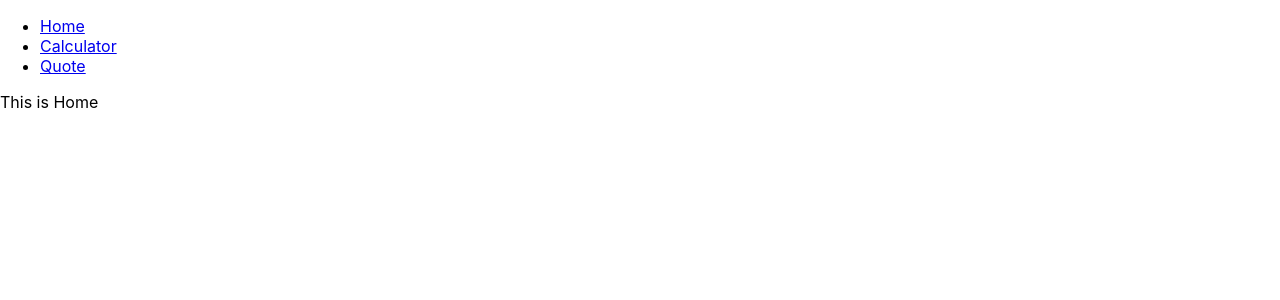
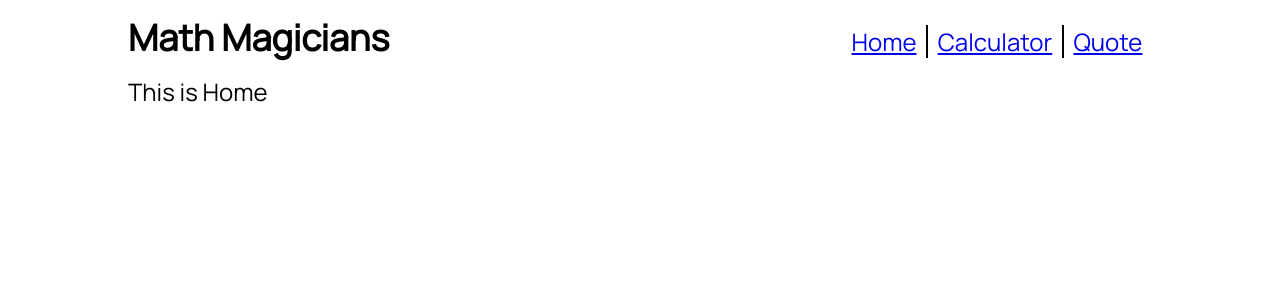
Before and after one commit to SlowKingV/math-magicians2, a React (Create React App) app: page / in a window 1280 px wide. Shown: the top 300 px of the page. Built offline with nearby package versions, Linux system fonts and the light colour scheme.

Commit message:
Add base styles for App and Navigation

```diff
--- a/src/components/Navigation.js
+++ b/src/components/Navigation.js
@@ -1,12 +1,15 @@
 import { Link } from 'react-router-dom';
+
+import './css/Navigation.css';
 
 const Navigation = () => (
   <>
-    <nav>
-      <ul>
-        <li><Link to="/">Home</Link></li>
-        <li><Link to="/calculator">Calculator</Link></li>
-        <li><Link to="/quote">Quote</Link></li>
+    <nav className="nav-bar">
+      <h1>Math Magicians</h1>
+      <ul className="no-list nav-links">
+        <li className="nav-link"><Link to="/">Home</Link></li>
+        <li className="nav-link"><Link to="/calculator">Calculator</Link></li>
+        <li className="nav-link"><Link to="/quote">Quote</Link></li>
       </ul>
     </nav>
   </>
--- /dev/null
+++ b/src/components/css/Navigation.css
@@ -0,0 +1,20 @@
+.nav-bar {
+  align-items: baseline;
+  display: flex;
+  font-family: 'Manrope', sans-serif;
+  justify-content: space-between;
+}
+
+.nav-links {
+  align-items: center;
+  display: flex;
+}
+
+.nav-link {
+  padding: 0 0.4em;
+}
+
+.nav-link:nth-child(2) {
+  border-left: 0.1em black solid;
+  border-right: 0.1em black solid;
+}
--- /dev/null
+++ b/src/css/index.css
@@ -0,0 +1,51 @@
+@import url('https://fonts.googleapis.com/css2?family=Manrope&display=swap');
+
+body {
+  margin: 0;
+  /* font-family:
+    -apple-system,
+    BlinkMacSystemFont,
+    'Segoe UI',
+    'Roboto',
+    'Oxygen',
+    'Ubuntu',
+    'Cantarell',
+    'Fira Sans',
+    'Droid Sans',
+    'Helvetica Neue',
+    sans-serif; */
+  font-family: 'Manrope', sans-serif;
+  -webkit-font-smoothing: antialiased;
+  -moz-osx-font-smoothing: grayscale;
+  padding: 0 1.5em;
+}
+
+#root {
+  font-size: 3vh;
+  margin: 0 auto;
+  max-width: 1024px;
+}
+
+h1,
+h2,
+h3,
+h4 {
+  margin: 0;
+  padding: 0.8rem 0;
+}
+
+code {
+  font-family:
+  source-code-pro,
+  Menlo,
+  Monaco,
+  Consolas,
+  'Courier New',
+  monospace;
+}
+
+.no-list {
+  list-style: none;
+  margin: 0;
+  padding: 0;
+}
--- a/src/index.css
+++ /dev/null
@@ -1,27 +0,0 @@
-body {
-  margin: 0;
-  font-family:
-    -apple-system,
-    BlinkMacSystemFont,
-    'Segoe UI',
-    'Roboto',
-    'Oxygen',
-    'Ubuntu',
-    'Cantarell',
-    'Fira Sans',
-    'Droid Sans',
-    'Helvetica Neue',
-    sans-serif;
-  -webkit-font-smoothing: antialiased;
-  -moz-osx-font-smoothing: grayscale;
-}
-
-code {
-  font-family:
-    source-code-pro,
-    Menlo,
-    Monaco,
-    Consolas,
-    'Courier New',
-    monospace;
-}
--- a/src/index.js
+++ b/src/index.js
@@ -3,7 +3,7 @@ import ReactDOM from 'react-dom/client';
 import { BrowserRouter } from 'react-router-dom';
 import App from './App';
 
-import './index.css';
+import './css/index.css';
 
 const root = ReactDOM.createRoot(document.getElementById('root'));
 root.render(
```
